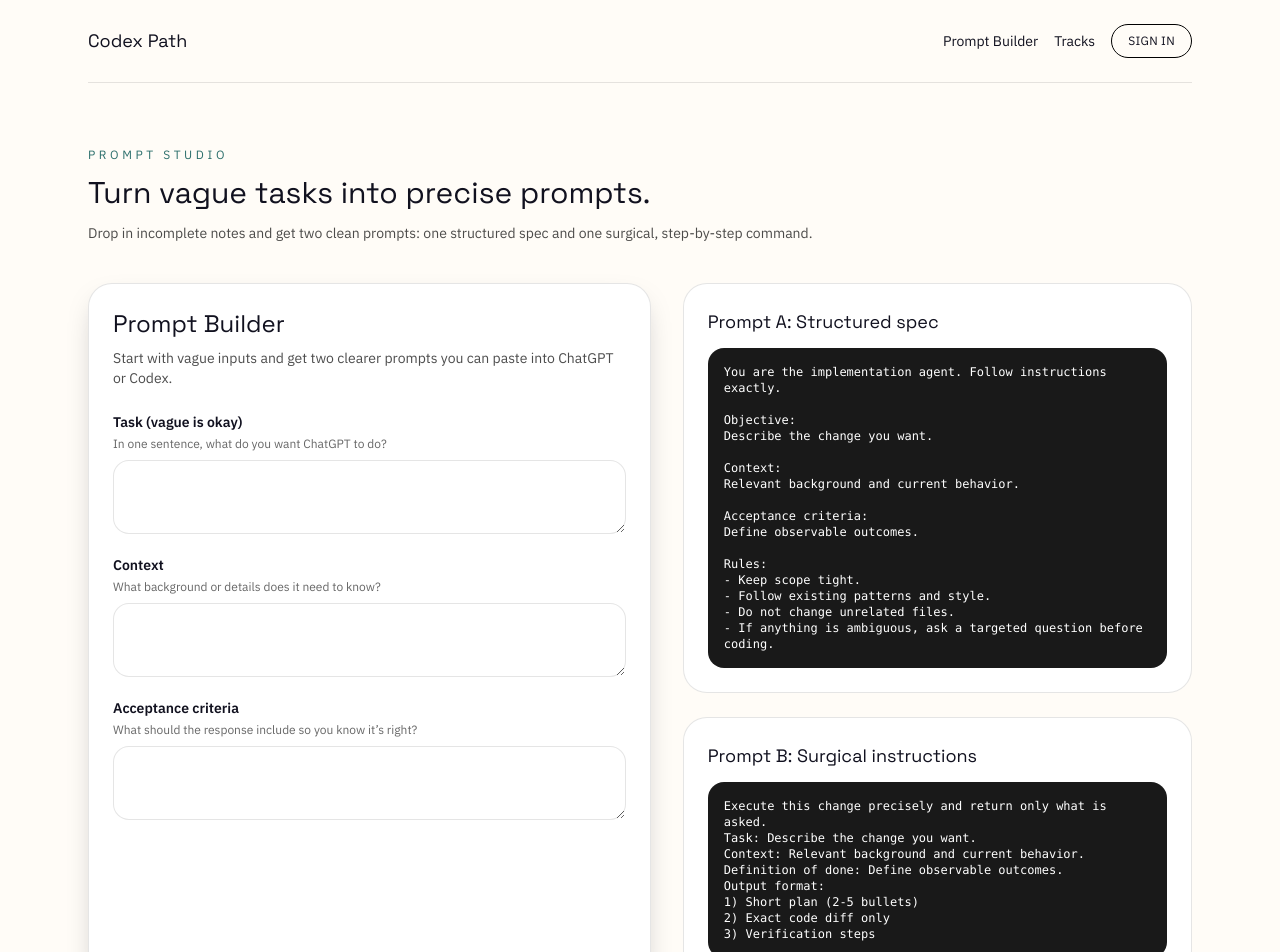
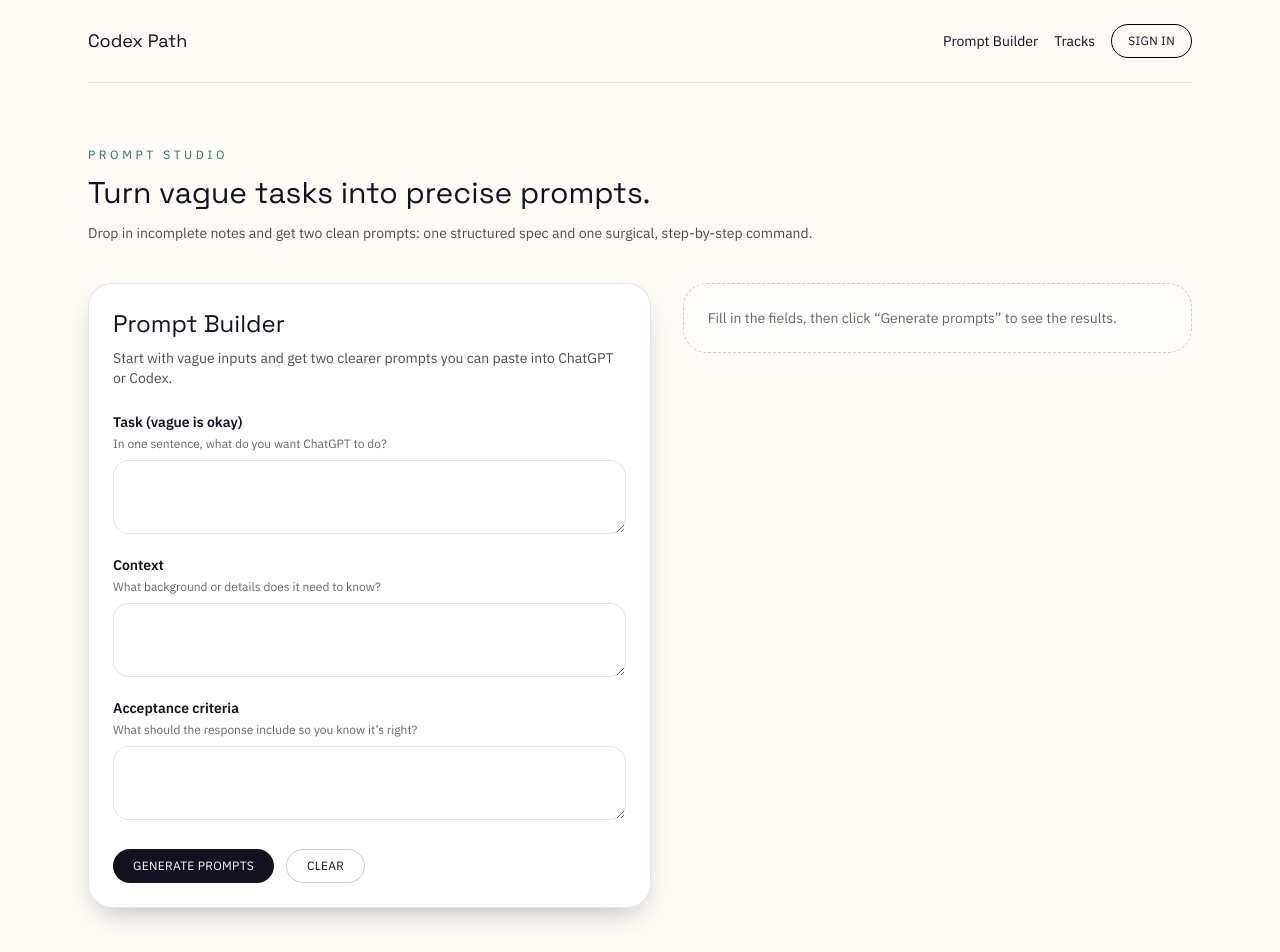
Before and after one commit to camc2t/codex-learning, a Next.js app: page /prompt-builder in a window 1280 px wide. Shown: the top 952 px of the page. Built offline with nearby package versions, Linux system fonts and the light colour scheme; no server answers.

Commit message:
Add generate and copy controls to prompt builder

```diff
--- a/components/PromptBuilderStandalone.tsx
+++ b/components/PromptBuilderStandalone.tsx
@@ -40,6 +40,8 @@ const buildPrompt = (inputs: PromptInputs, style: "structured" | "surgical") =>
 
 export function PromptBuilderStandalone() {
   const [inputs, setInputs] = useState<PromptInputs>(emptyInputs);
+  const [showPrompts, setShowPrompts] = useState(false);
+  const [copied, setCopied] = useState<"structured" | "surgical" | null>(null);
 
   const structuredPrompt = useMemo(
     () => buildPrompt(inputs, "structured"),
@@ -94,21 +96,74 @@ export function PromptBuilderStandalone() {
             </label>
           ))}
         </div>
+        <div className="mt-6 flex flex-wrap gap-3">
+          <button
+            type="button"
+            className="rounded-full bg-ink px-5 py-2 text-xs uppercase tracking-wide text-white"
+            onClick={() => setShowPrompts(true)}
+          >
+            Generate prompts
+          </button>
+          <button
+            type="button"
+            className="rounded-full border border-black/20 px-5 py-2 text-xs uppercase tracking-wide"
+            onClick={() => {
+              setInputs(emptyInputs);
+              setShowPrompts(false);
+            }}
+          >
+            Clear
+          </button>
+        </div>
       </div>
 
       <div className="space-y-6">
+        {showPrompts ? (
+          <>
             <div className="rounded-3xl border border-black/10 bg-white p-6">
+              <div className="flex items-center justify-between gap-3">
                 <h3 className="text-lg font-display">Prompt A: Structured spec</h3>
+                <button
+                  type="button"
+                  className="rounded-full border border-black/20 px-3 py-1 text-[10px] uppercase tracking-wide"
+                  onClick={() => {
+                    navigator.clipboard.writeText(structuredPrompt);
+                    setCopied("structured");
+                    setTimeout(() => setCopied(null), 1500);
+                  }}
+                >
+                  {copied === "structured" ? "Copied" : "Copy"}
+                </button>
+              </div>
               <pre className="mt-3 whitespace-pre-wrap rounded-2xl bg-black/90 p-4 text-xs text-white">
                 {structuredPrompt}
               </pre>
             </div>
             <div className="rounded-3xl border border-black/10 bg-white p-6">
+              <div className="flex items-center justify-between gap-3">
                 <h3 className="text-lg font-display">Prompt B: Surgical instructions</h3>
+                <button
+                  type="button"
+                  className="rounded-full border border-black/20 px-3 py-1 text-[10px] uppercase tracking-wide"
+                  onClick={() => {
+                    navigator.clipboard.writeText(surgicalPrompt);
+                    setCopied("surgical");
+                    setTimeout(() => setCopied(null), 1500);
+                  }}
+                >
+                  {copied === "surgical" ? "Copied" : "Copy"}
+                </button>
+              </div>
               <pre className="mt-3 whitespace-pre-wrap rounded-2xl bg-black/90 p-4 text-xs text-white">
                 {surgicalPrompt}
               </pre>
             </div>
+          </>
+        ) : (
+          <div className="rounded-3xl border border-dashed border-black/20 bg-white/70 p-6 text-sm text-black/60">
+            Fill in the fields, then click “Generate prompts” to see the results.
+          </div>
+        )}
       </div>
     </div>
   );
```
Lines whose indentation alone changed are shown as unchanged.
